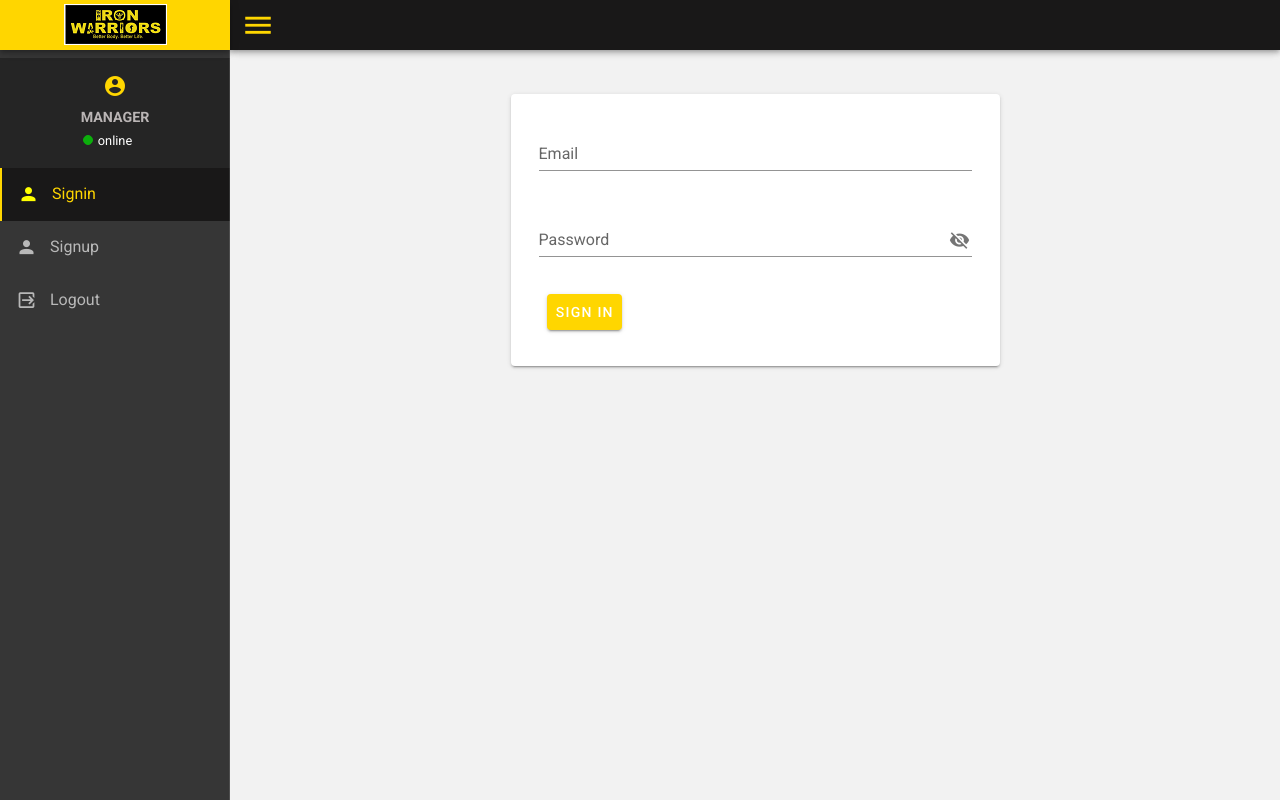
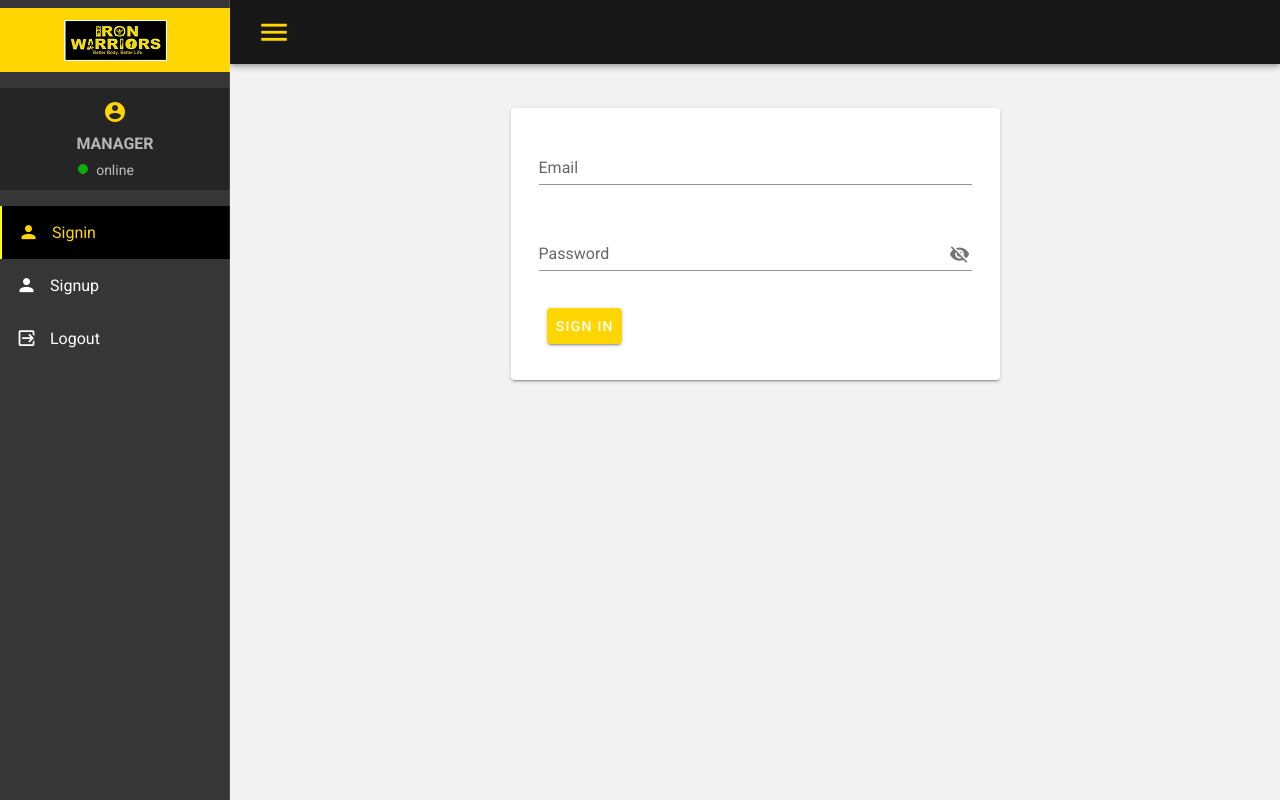
Before and after one commit to Najia25/gym-member-management, a Vue app: page /signin in a window 1280 px wide. Built offline with nearby package versions, Linux system fonts and the light colour scheme; no server answers; the database is empty.

Commit message:
after veutify dashboard

```diff
--- a/src/App.vue
+++ b/src/App.vue
@@ -1,20 +1,38 @@
 <template>
   <v-app>
-    <div class="logo primary">
-      <router-link to="/" tag="span" style="cursor: pointer">
-        <img src="@/assets/logo.png"/>
-      </router-link>
-    </div>
-    <v-navigation-drawer v-model="sideNav" app dark>
-      <v-list>
-        <div class="online text-center">
+    <v-navigation-drawer v-model="sideNav"
+    app
+    dark
+    mobile-break-point="960"
+    width="230"
+    :mini-variant.sync="mini"
+    >
+    <v-list>
+      <v-list-item class="primary justify-center" two-line >
+        <img src="@/assets/logo.png" v-if="!mini" />
+        <img src="@/assets/logo.png" class="shrink-width" v-else />
+      </v-list-item>
+    </v-list>
+
+    <v-list three-line v-if="!mini">
+      <v-list-item class="text-center online">
+        <v-list-item-content>
           <v-icon>mdi-account-circle</v-icon>
+          <v-list-item-title class="role">Manager</v-list-item-title>
+          <v-list-item-subtitle class="mt-2 status">online</v-list-item-subtitle>
+        </v-list-item-content>
+      </v-list-item>
+    </v-list>
+
+      <v-list
+      expand
+      >
+        <!-- <div class="online text-center">
           <p class="role">Manager</p>
           <small>online</small>
-        </div>
-        <v-list-item-group>
+        </div> -->
 
-          <v-list-item link v-for="item in menuItems" :key="item.title" :to="item.link">
+          <v-list-item link v-for="item in menuItems" :key="item.title" :to="item.link" active-class="yellow--text text--accent-4 active-nav-link">
             <v-list-item-icon>
               <v-icon>{{ item.icon }}</v-icon>
             </v-list-item-icon>
@@ -23,7 +41,7 @@
             </v-list-item-content>
           </v-list-item>
 
-          <v-list-item @click="onLogout">
+          <v-list-item @click="onLogout" active-class="black yellow--text text--accent-4">
             <v-list-item-icon>
               <v-icon> mdi-logout-variant </v-icon>
             </v-list-item-icon>
@@ -32,12 +50,11 @@
             </v-list-item-content>
           </v-list-item>
 
-        </v-list-item-group>
       </v-list>
     </v-navigation-drawer>
 
     <v-app-bar app>
-      <v-app-bar-nav-icon class="visible-md-and-up"></v-app-bar-nav-icon >
+      <v-app-bar-nav-icon class="visible-md-and-up ml-1" @click.stop="mini = !mini"></v-app-bar-nav-icon >
       <v-app-bar-nav-icon @click ="sideNav = !sideNav" class="hidden-md-and-up"></v-app-bar-nav-icon >
     </v-app-bar>
 
@@ -57,7 +74,8 @@ export default {
   },
 
   data: () => ({
-    sideNav: true
+    sideNav: true,
+    mini: false
   }),
   computed: {
     ...mapState(['user', 'adminExists']),
@@ -96,31 +114,25 @@ export default {
 </script>
 
 <style>
-
-/* header.primary.v-sheet.v-sheet--tile.theme--dark.v-toolbar.v-app-bar.v-app-bar--fixed {
-  left:  0px !important;
-  z-index: 6;
-} */
-nav.v-navigation-drawer.v-navigation-drawer--fixed.v-navigation-drawer--open.theme--dark {
-  top: 50px !important;
-  width:230px !important;
+.shrink-width {
+  width:56px;
+}
+.active-nav-link {
+  border-left:2px solid yellow;
+  background: black;
 }
 .theme--dark.v-navigation-drawer {
   background-color: #191818;
 }
-.v-list-item-group .theme--dark.v-list-item:not(.v-list-item--active):not(.v-list-item--disabled) {
-    color: #ffffffa6 !important;
-}
+
 .v-list.v-sheet.v-sheet--tile.theme--dark {
   padding: 0px;
 }
 .v-list-item__title {
   font-size: .875rem;
 }
-.v-list-item__icon .theme--dark.v-icon {
-  color: #ffffffa6 !important;
-}
-.v-list-item-group .v-list-item .v-list-item__icon {
+
+.v-list-item .v-list-item__icon {
   margin-right: 10px !important;
 }
 .v-icon.v-icon {
@@ -129,15 +141,8 @@ nav.v-navigation-drawer.v-navigation-drawer--fixed.v-navigation-drawer--open.the
 .theme--light.v-app-bar.v-toolbar.v-sheet {
   background-color: #191818 !important;
   color: #ffd600;
-  left:230px !important;
-  height: 50px !important;
 }
-.v-toolbar__content {
-  height: 50px !important;
-}
-.v-content {
-  padding: 50px 0px 0px 230px !important;
-}
+
 .v-content__wrap {
   background: #8080801a;
 }
@@ -153,7 +158,7 @@ nav.v-navigation-drawer.v-navigation-drawer--fixed.v-navigation-drawer--open.the
   height: 50px;
   line-height: 80px;
 }
-p.role {
+.role {
     font-size: .89rem;
     color: #bab5b5;
     font-weight: 700;
@@ -162,66 +167,44 @@ p.role {
     margin-bottom: .5px !important;
 }
 .online {
-    /* font-size: 2rem; */
-    padding: 1rem;
     background: #0000004f;
     line-height: 22px;
 }
 i.v-icon.notranslate.mdi.mdi-account-circle.theme--dark {
-    color: #ffd600;
-    font-size: 1.5rem !important;
+  color: #ffd600;
+  font-size: 1.5rem !important;
 }
-small {
+.status {
   position: relative;
 }
-small::after {
+.status::after {
     position: absolute;
     content: "";
     width: 10px;
     height: 10px;
     top: 2px;
-    left: -15px;
+    left: 62px;
     background: #0cae0c;
     border-radius: 100%;
     border: 1px solid #0cae0c;
 }
-.logo img {
-  width:103px;
-}
+
 i.v-icon.notranslate.mdi.mdi-menu.theme--light {
   font-size: 34px !important;
 }
 .theme--light.v-btn.v-btn--icon {
   color: #ffd600 !important;
 }
-a.v-item--active.v-list-item--active.v-list-item.v-list-item--link.theme--dark {
-  background: #191818 !important;
-  border-left: 2px solid #ffd600;
-}
-.v-item--active .v-list-item__icon .theme--dark.v-icon {
-    color: yellow !important;
-}
-.v-list-item--active .v-list-item__content {
-  color: #ffd600;
-}
 
 .theme--dark.v-list-item--active:hover::before, .theme--dark.v-list-item--active::before {
   opacity: 0 !important;
-  background-color: none;
 }
 
-/* @media screen and (max-width: 960px) {
-  nav.v-navigation-drawer.v-navigation-drawer--fixed.v-navigation-drawer--open.theme--dark {
-    top: 55px !important;
-  }
-} */
 @media (max-width: 59.999em) {
   .v-application .visible-md-and-up {
     display: none !important;
   }
-    nav.v-navigation-drawer.v-navigation-drawer--close.v-navigation-drawer--fixed.v-navigation-drawer--is-mobile.theme--dark {
-    transform: translateX(-100%) !important;
-  }
+
 }
 /* @media (min-width: 59.999em) {
 
```
